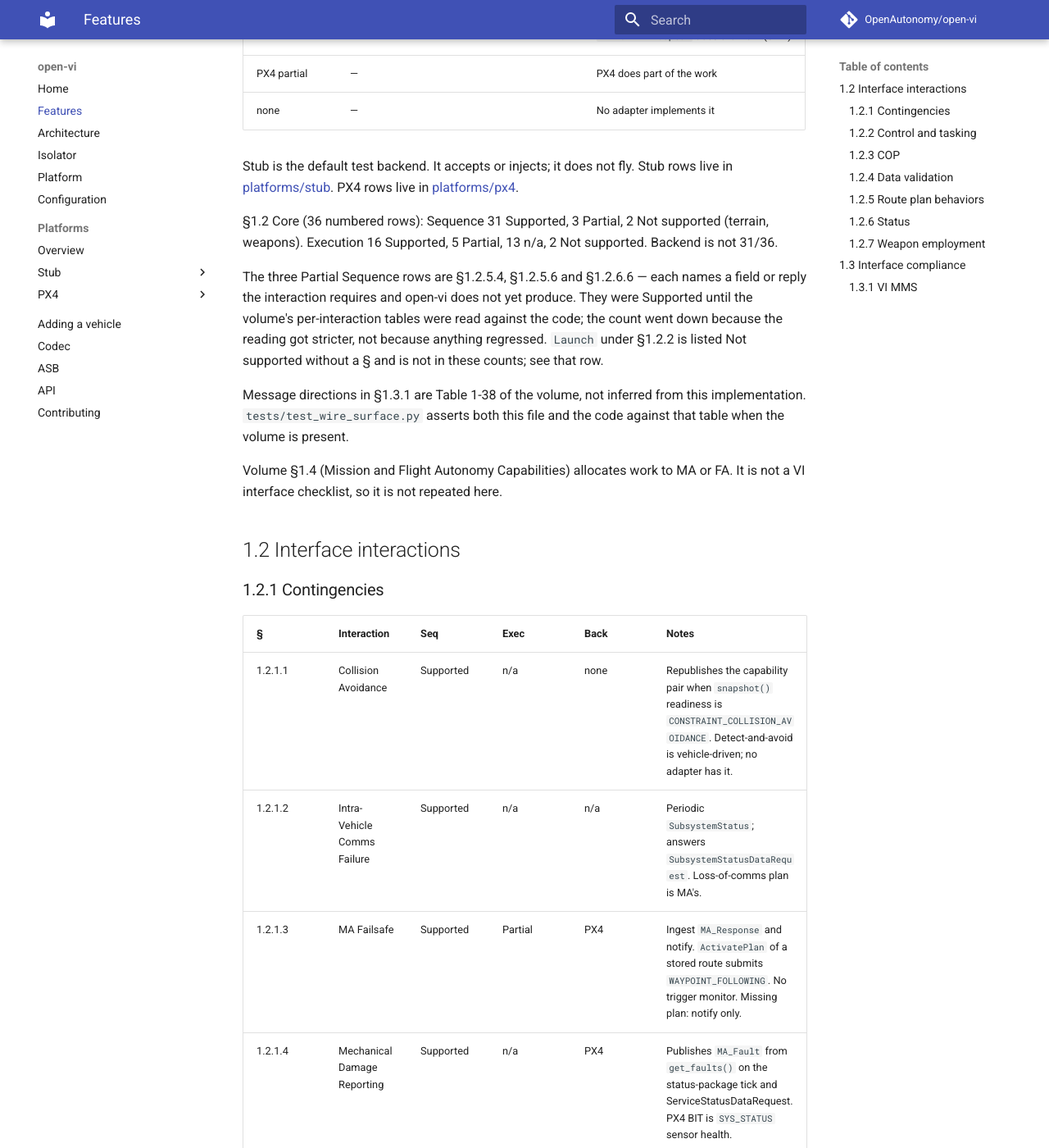
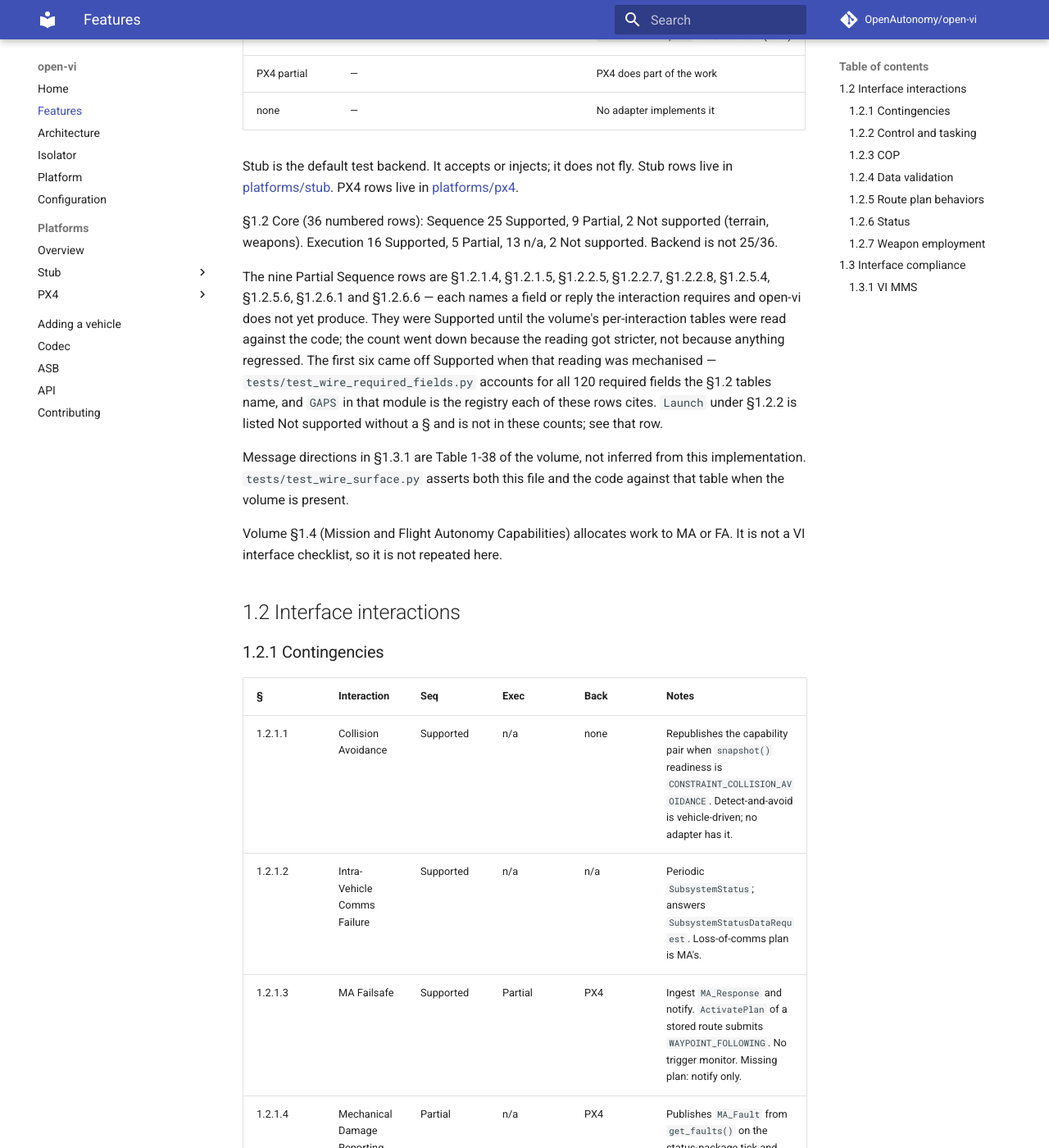
Before and after one commit to OpenAutonomy/open-vi, an MkDocs documentation site: the page built from docs/FEATURES.md, in a window 1280 px wide and 1400 px high, scrolled down 755 px. Shown: the whole window at 82% size. Built offline with MkDocs 1.6.1 and Material for MkDocs 9.7.7, drawn with Linux system fonts in a browser that asks for light colours; comment, search, counter and statistics services are not loaded; some of the changed text lies outside the part shown.

Commit message:
Correct the six FEATURES rows the gap registry contradicts
FEATURES' preamble already states the rule: a Partial Sequence row
"names a field or reply the interaction requires and open-vi does not
yet produce". Six rows claiming Sequence Supported now have exactly
that, so they are Partial by the document's own convention, not by a
new reading of it.

  §1.2.1.4  Table 1-4 requires nine MA_Fault fields; four are emitted
  §1.2.1.5  Table 1-5 requires the same nine
  §1.2.2.5  Table 1-10 requires NotificationDetail
  §1.2.2.7  Table 1-12 requires ApprovalRequestProcessingStateReason
  §1.2.2.8  Table 1-13 requires it on the CANCELED status
  §1.2.6.1  Table 1-25 requires MA_Fault Severity

Sequence goes 31/3/2 to 25/9/2. Nothing regressed; the reading got
stricter again, and this time it is mechanical rather than manual.

Two tests keep the document and the registry in step, which is the
tie this whole effort exists to make. One asserts that no row cited
by GAPS still claims Sequence Supported -- so fixing a gap, or
finding a new one, forces the row to move. The other counts the §1.2
rows and asserts the preamble's tally matches, because a hand-kept
count drifts and it is quoted as a compliance claim.

§1.2.2.8's note also records the other half of the MA_ControlAssignment
finding: Table 1-13 requires four fields of that message which the
A-GRA content model does not give it, and open-vi emits them on
ControlStatus, where the schema puts them.

Co-Authored-By: Claude Opus 5 (1M context) <noreply@anthropic.com>

```diff
--- a/docs/FEATURES.md
+++ b/docs/FEATURES.md
@@ -28,17 +28,21 @@ Stub is the default test backend. It accepts or injects; it does not
 fly. Stub rows live in [platforms/stub](platforms/stub/FEATURES.md).
 PX4 rows live in [platforms/px4](platforms/px4/FEATURES.md).
 
-§1.2 Core (36 numbered rows): Sequence 31 Supported, 3 Partial, 2 Not
+§1.2 Core (36 numbered rows): Sequence 25 Supported, 9 Partial, 2 Not
 supported (terrain, weapons). Execution 16 Supported, 5 Partial, 13
-n/a, 2 Not supported. Backend is not 31/36.
+n/a, 2 Not supported. Backend is not 25/36.
 
-The three Partial Sequence rows are §1.2.5.4, §1.2.5.6 and §1.2.6.6 —
-each names a field or reply the interaction requires and open-vi does
-not yet produce. They were Supported until the volume's per-interaction
+The nine Partial Sequence rows are §1.2.1.4, §1.2.1.5, §1.2.2.5,
+§1.2.2.7, §1.2.2.8, §1.2.5.4, §1.2.5.6, §1.2.6.1 and §1.2.6.6 — each
+names a field or reply the interaction requires and open-vi does not
+yet produce. They were Supported until the volume's per-interaction
 tables were read against the code; the count went down because the
-reading got stricter, not because anything regressed. `Launch` under §1.2.2 is
-listed Not supported without a § and is not in these counts; see that
-row.
+reading got stricter, not because anything regressed. The first six
+came off Supported when that reading was mechanised —
+`tests/test_wire_required_fields.py` accounts for all 120 required
+fields the §1.2 tables name, and `GAPS` in that module is the registry
+each of these rows cites. `Launch` under §1.2.2 is listed Not supported
+without a § and is not in these counts; see that row.
 
 Message directions in §1.3.1 are Table 1-38 of the volume, not
 inferred from this implementation. `tests/test_wire_surface.py`
@@ -58,8 +62,8 @@ here.
 | 1.2.1.1 | Collision Avoidance | Supported | n/a | none | Republishes the capability pair when `snapshot()` readiness is `CONSTRAINT_COLLISION_AVOIDANCE`. Detect-and-avoid is vehicle-driven; no adapter has it. |
 | 1.2.1.2 | Intra-Vehicle Comms Failure | Supported | n/a | n/a | Periodic `SubsystemStatus`; answers `SubsystemStatusDataRequest`. Loss-of-comms plan is MA's. |
 | 1.2.1.3 | MA Failsafe | Supported | Partial | PX4 | Ingest `MA_Response` and notify. `ActivatePlan` of a stored route submits `WAYPOINT_FOLLOWING`. No trigger monitor. Missing plan: notify only. |
-| 1.2.1.4 | Mechanical Damage Reporting | Supported | n/a | PX4 | Publishes `MA_Fault` from `get_faults()` on the status-package tick and ServiceStatusDataRequest. PX4 BIT is `SYS_STATUS` sensor health. |
-| 1.2.1.5 | Sensor Failure | Supported | n/a | PX4 | Publishes `SubsystemStatus` then `MA_Fault` when the platform reports them. |
+| 1.2.1.4 | Mechanical Damage Reporting | Partial | n/a | PX4 | Publishes `MA_Fault` from `get_faults()` on the status-package tick and ServiceStatusDataRequest. PX4 BIT is `SYS_STATUS` sensor health. **Table 1-4 requires nine fields of `MA_Fault`; `build_ma_fault` emits four** — `FaultID`, `FaultState`, `FaultCode`, `FaultDescription`. Missing `Severity`, `DetectionTime`, `SubsystemID`, `FaultCodeCount`, `FaultData`, `AmbiguityGroup`, and `MessageHeader/ServiceID`. |
+| 1.2.1.5 | Sensor Failure | Partial | n/a | PX4 | Publishes `SubsystemStatus` then `MA_Fault` when the platform reports them. **Table 1-5 requires the same nine `MA_Fault` fields as Table 1-4**; see §1.2.1.4. |
 
 ### 1.2.2 Control and tasking
 
@@ -69,10 +73,10 @@ here.
 | 1.2.2.2 | Control by HSA/CSA Command | Supported | Supported | PX4 | Isolator parses and submits NEW / UPDATE / CANCEL. PX4 leftover refs convert onto the offboard hold. `SpeedOptimization` is `REJECTED`. |
 | 1.2.2.3 | Control by Waypoint Following | Supported | Supported | PX4 | NEW / UPDATE / CANCEL → status and `MA_FlightActivity`. Optional reject `MA_Task`. Rejects may include `CannotComplyDetails`. No taxi, ATC hold, or payload actions. **Deviation:** in-flight replan uses the `Activity` choice carrying `Ranking` and `FlightControlMode`, which A-GRA's `Activity` does not permit — it allows only `ChangeActivityRank` / `ChangeActivityState` / `DeleteActivity` / `UnassignActivity`. `open-ma` emits the identical shape, so this is a convention shared with the peer, not a one-sided bug; conforming would mean moving replan onto the `Capability` choice in both. |
 | 1.2.2.4 | Control Mode Authorization | Supported | n/a | PX4 | Publishes `MA_FlightCapability` then `MA_FlightCapabilityStatus` from `snapshot()`. Performance profile is the adapter. |
-| 1.2.2.5 | MA-VI Command Task | Supported | Partial | none | Ingest `MA_Task` and notify. `MA_TaskCommand` NEW / CANCEL → status and `TaskStatus`. No vehicle task. |
+| 1.2.2.5 | MA-VI Command Task | Partial | Partial | none | Ingest `MA_Task` and notify. `MA_TaskCommand` NEW / CANCEL → status and `TaskStatus`. No vehicle task. **Table 1-10 requires `NotificationDetail` on `MA_SystemNotification`**; no builder emits it. |
 | 1.2.2.6 | Modify Capabilities | Supported | n/a | PX4 | Republishes when `snapshot()` availability or the advertised offer changes. Mode reduction from another SystemID is §1.2.2.9. |
-| 1.2.2.7 | Receive Control Request | Supported | Supported | n/a | ACQUIRE / STEAL / RELEASE with status ladder and `MA_ControlAssignment`. |
-| 1.2.2.8 | Unpair Control Assignment | Supported | Supported | n/a | When availability is not `AVAILABLE`, `CANCELED` status, `REMOVED` assignment, then clear. |
+| 1.2.2.7 | Receive Control Request | Partial | Supported | n/a | ACQUIRE / STEAL / RELEASE with status ladder and `MA_ControlAssignment`. **Table 1-12 requires `ApprovalRequestProcessingStateReason` on the rejected `MA_ControlRequestStatus`.** `MA_ControlRequestStatusMDT` extends `RequestStatusBaseType`, so there are two optional reason elements; `build_control_request_status` fills the inherited `RequestProcessingStateReason` instead. Both are `[0..1]`, so the XSD and Table 1-38 both pass a rejection that says nothing about the approval decision. |
+| 1.2.2.8 | Unpair Control Assignment | Partial | Supported | n/a | When availability is not `AVAILABLE`, `CANCELED` status, `REMOVED` assignment, then clear. **Table 1-13 requires `ApprovalRequestProcessingStateReason` on the `CANCELED` status**; see §1.2.2.7. Table 1-13 also requires four fields of `MA_ControlAssignment` that the A-GRA content model does not give it — they belong to `ControlStatus`, where open-vi emits them; see `FIELDS_NOT_IN_TYPE`. |
 | 1.2.2.9 | Update C2 Control Designations | Supported | Supported | n/a | Inbound `MA_FlightCapability` from another SystemID redacts the offer. Isolator readvertises. Commands for a redacted mode are `REJECTED`. |
 | — | Launch | Not supported | Not supported | none | A-GRA commands launch through `MA_FlightCommand/Command/Capability/Launch` (`[0..1]`), a choice of `CarrierLaunch` or `AirfieldTakeoff{AirfieldID, RunwayID}` — so the schema prescribes launch *parameters* on a command the VI already handles, even though no §1.2 interaction covers the sequence. The codec does not parse the element and `open-ma` does not send it. `MavlinkLink.arm` / `wait_airborne` are unreferenced primitives kept for it; implementing it would let the VI arm, which is the boundary `REQ-SYS-0004` draws. **§ unconfirmed** — not matched to a numbered §1.2 interaction, so excluded from the row counts |
 
@@ -111,7 +115,7 @@ when the platform accepts.
 
 | § | Interaction | Seq | Exec | Back | Notes |
 | --- | --- | --- | --- | --- | --- |
-| 1.2.6.1 | Exchange Heartbeat — Subsystem Status Reports | Supported | n/a | n/a | Periodic `ServiceStatus` / `SubsystemStatus`; answers both data-request MTs. |
+| 1.2.6.1 | Exchange Heartbeat — Subsystem Status Reports | Partial | n/a | n/a | Periodic `ServiceStatus` / `SubsystemStatus`; answers both data-request MTs. **Table 1-25 requires `Severity` on `MA_Fault`**; see §1.2.1.4. |
 | 1.2.6.2 | Publish Control Status | Supported | n/a | n/a | Isolator is `PrimaryController` and `MissionControl`. Acquired controller is `SecondaryController` when both IDs are stored. `InMission` when a flight, route, or task is live. No `CapabilityManager` or `TransferInfo`. |
 | 1.2.6.3 | Query Airfield Update | Supported | Partial | n/a | `AirfieldReport` runway geometry and linked TO/L `MA_RoutePlan`. The field is synthesized from first TSPI (1,500 m, heading 90°), not a surveyed airfield. |
 | 1.2.6.4 | Query Route Plan | Supported | Supported | n/a | Preloaded TO/L set plus peer-uploaded plans and File*. |
```
Also changed, not shown: 1 other file.
